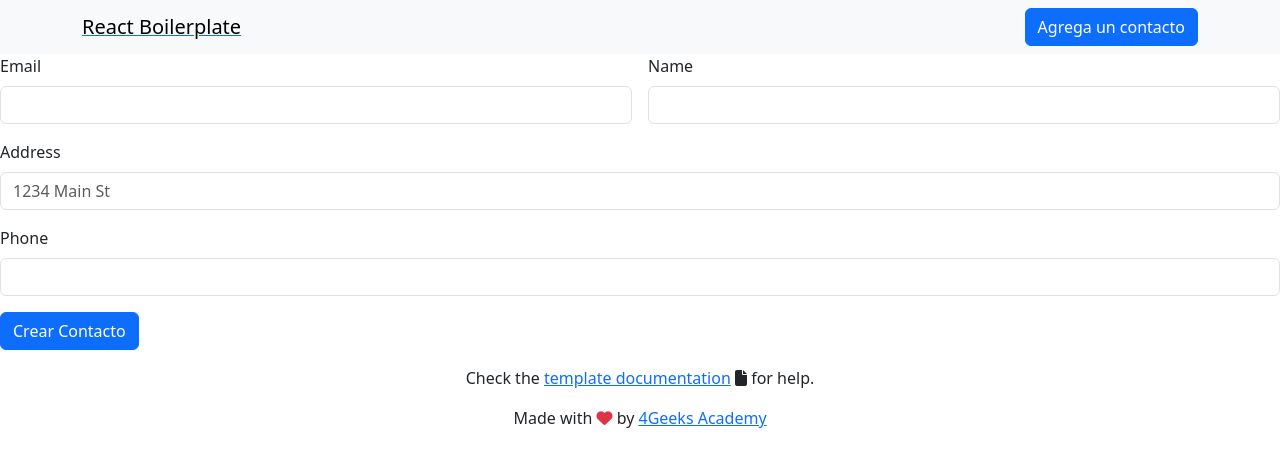
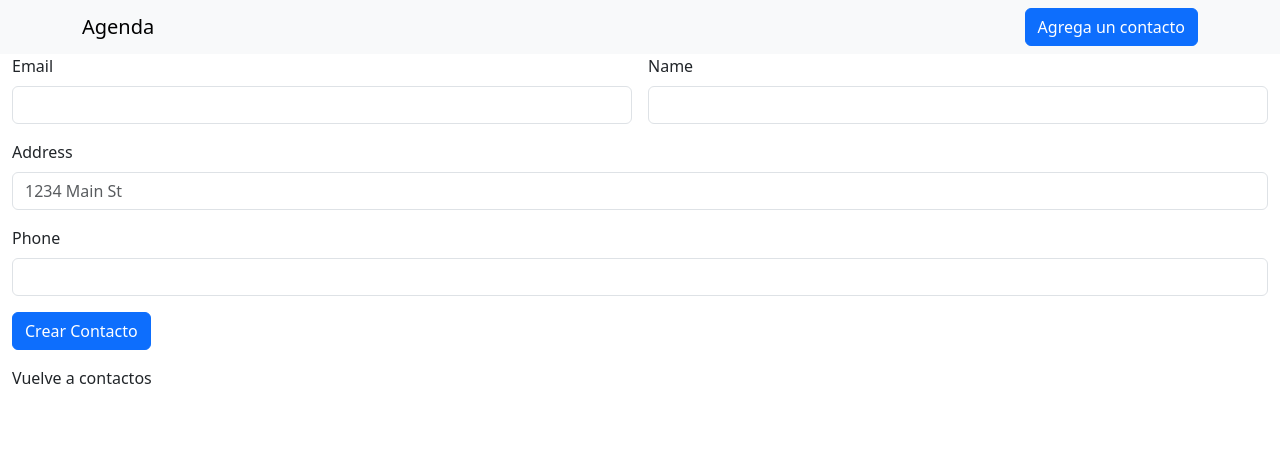
Before and after one commit to 4GeeksAcademy/Contact-List-Julian-Garcia, a React (Vite) app: page /addcontact in a window 1280 px wide. Shown: the top 466 px of the page. Built offline with nearby package versions, Linux system fonts and the light colour scheme.

Commit message:
cambie input

```diff
--- a/src/components/Card.jsx
+++ b/src/components/Card.jsx
@@ -2,11 +2,11 @@ import React from "react";
 
 const Card = (props) => {
     return (
-        <div>
-            <div className="card mb-3" style={{maxWidth: "540px"}}>
+        <div className="my-auto" >
+            <div className="card mb-3 text-center" style={{ maxWidth: "540px" }}>
                 <div className="row g-0">
                     <div className="col-md-4">
-                        <img src="..." className="img-fluid rounded-start" alt="..."/>
+                        <img src="https://img.freepik.com/vector-premium/icono-perfil-avatar-predeterminado-imagen-usuario-redes-sociales-icono-avatar-gris-silueta-perfil-blanco-ilustracion-vectorial_561158-3467.jpg?w=360" className="img-fluid rounded-start" alt="..." />
                     </div>
                     <div className="col-md-8">
                         <div className="card-body">
--- a/src/components/Navbar.jsx
+++ b/src/components/Navbar.jsx
@@ -5,9 +5,7 @@ export const Navbar = () => {
 	return (
 		<nav className="navbar navbar-light bg-light">
 			<div className="container">
-				<Link to="/">
-					<span className="navbar-brand mb-0 h1">React Boilerplate</span>
-				</Link>
+					<span className="navbar-brand mb-0 h1">Agenda</span>
 				<div className="ml-auto">
 					<Link to="/addcontact">
 						<button className="btn btn-primary">Agrega un contacto</button>
--- a/src/pages/AgregarContactos.jsx
+++ b/src/pages/AgregarContactos.jsx
@@ -19,29 +19,36 @@ const AgregarContactos = () => {
             headers: { "Content-Type": "application/json" },
             body: JSON.stringify({...data,agenda_slug:"Julian"})
         })
+        .then (response => response.json())
+       .catch(error => { console.log('Hubo un problema al crear la agenda: \n', error) })
     }
     return (
-        <div>
+        <div className="container-fluid">
             <form className="row g-3" onSubmit={crear}>
                 <div className="col-md-6">
                     <label htmlFor="inputEmail4" className="form-label">Email</label>
                     <input type="email" className="form-control" id="inputEmail4" name="email" onChange={inputform} value={data.email} />
                 </div>
                 <div className="col-md-6">
-                    <label htmlFor="inputPassword4" className="form-label">Name</label>
-                    <input type="password" className="form-control" id="inputPassword4" name="name" onChange={inputform} value={data.name} />
+                    <label htmlFor="inputname" className="form-label">Name</label>
+                    <input type="text" className="form-control" id="inputname" name="name" onChange={inputform} value={data.name} />
                 </div>
                 <div className="col-12">
                     <label htmlFor="inputAddress" className="form-label">Address</label>
                     <input type="text" className="form-control" id="inputAddress" placeholder="1234 Main St" name="address" onChange={inputform} value={data.address} />
                 </div>
                 <div className="col-12">
-                    <label htmlFor="inputAddress2" className="form-label">Phone</label>
-                    <input type="text" className="form-control" id="inputAddress2" name="phone" onChange={inputform} value={data.phone} />
+                    <label htmlFor="inputPhone" className="form-label">Phone</label>
+                    <input type="text" className="form-control" id="inputPhone" name="phone" onChange={inputform} value={data.phone} />
                 </div>
 
                 <div className="col-12">
                     <button type="submit" className="btn btn-primary">Crear Contacto</button>
+                    </div>
+                     <div>
+                    {/* <link to="/"> */}
+                    <span>Vuelve a contactos</span>
+                    {/* </link> */}
                 </div>
             </form>
         </div>
--- a/src/pages/Home.jsx
+++ b/src/pages/Home.jsx
@@ -32,7 +32,7 @@ export const Home = () => {
 	useEffect(() => { getContacts() }, [])
 
 	return (
-		<div className="text-center mt-5">
+		<div className="text-center mt-5 m-auto">
 			<h1>Agenda: {slug}</h1>
 			{list.map((item) => (
 				<Card informacion={item} key={item.id} />
--- a/src/pages/Layout.jsx
+++ b/src/pages/Layout.jsx
@@ -9,7 +9,7 @@ export const Layout = () => {
         <ScrollToTop>
             <Navbar />
                 <Outlet />
-            <Footer />
+
         </ScrollToTop>
     )
 }
```
